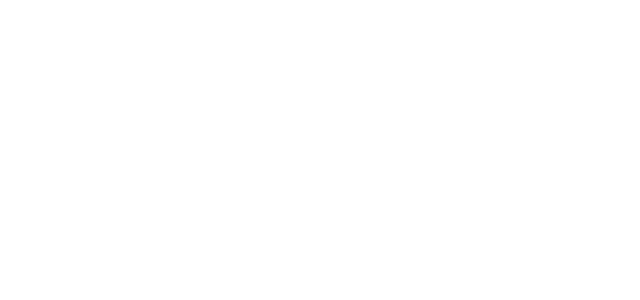
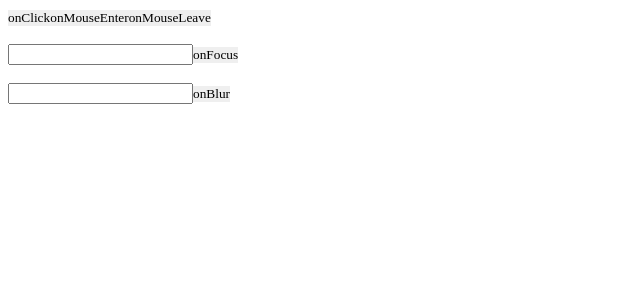
Before and after one commit to seunghyeonKang/techit_react_2024, a React (Create React App) app in the folder techit/: page /techit_react_2024/chapter06/advanced-event-deleteeeee in a window 1280 px wide. Before the commit this address had no page. Shown: the top 300 px of the page, without its empty margins (0-640 px from the left). Built offline with nearby package versions, Linux system fonts and the light colour scheme.

Commit message:
[챕터06-2] 설명용 추가 - 추후 삭제

```diff
--- a/techit/src/Router.jsx
+++ b/techit/src/Router.jsx
@@ -17,6 +17,7 @@ import Events from "./pages/chapter06/Events";
 import Login from "./pages/chapter06/Login";
 import HomeNLoginPage from "./pages/chapter06/AdvancedLogin/HomeNLoginPage";
 import AdvancedEvent from "./pages/chapter06/AdvancedEvent";
+import AdvancedEventCopyyy from "./pages/chapter06/AdvancedEvent copy";
 
 export default function Router() {
   return (
@@ -48,6 +49,10 @@ export default function Router() {
         <Route path="/techit_react_2024/chapter06/login" element={<Login />} />
         <Route path="/techit_react_2024/chapter06/advanced-login" element={<HomeNLoginPage />} />
         <Route path="/techit_react_2024/chapter06/advanced-event" element={<AdvancedEvent />} />
+        <Route
+          path="/techit_react_2024/chapter06/advanced-event-deleteeeee"
+          element={<AdvancedEventCopyyy />}
+        />
 
         {/* chapter0 */}
         {/* chapter0 */}
--- /dev/null
+++ b/techit/src/pages/chapter06/AdvancedEvent copy.jsx
@@ -0,0 +1,41 @@
+import { useState } from "react";
+
+export default function AdvancedEventCopyyy() {
+  const [isClicked, setisClicked] = useState("onClick");
+  const [isMouseEntered, setisMouseEntered] = useState("onMouseEnter");
+  const [isMouseLeaved, setisMouseLeaved] = useState("onMouseLeave");
+  const [isFocused, setisFocused] = useState("onFocus");
+  const [isBlured, setisBlured] = useState("onBlur");
+
+  const handleOnClicked = () => {
+    setisClicked("onClick이 클릭되었습니다.");
+  };
+  const handleOnMouseEntered = () => {
+    setisMouseEntered("onMouseEnter: 마우스가 들어왔습니다.");
+  };
+  const handleOnMouseLeaved = () => {
+    setisMouseLeaved("onMouseLeave: 마우스가 떠났습니다.");
+  };
+  const handleOnFocused = () => {
+    setisFocused("onFocus: input이 클릭되었습니다.");
+  };
+  const handleOnBlured = () => {
+    setisBlured("onBlur: input에서 빠져나왔습니다.");
+  };
+
+  return (
+    <>
+      <button onClick={handleOnClicked}>{isClicked}</button>
+      <button onMouseEnter={handleOnMouseEntered}>{isMouseEntered}</button>
+      <button onMouseLeave={handleOnMouseLeaved}>{isMouseLeaved}</button>
+      <br />
+      <br />
+      <input type="text" onFocus={handleOnFocused} />
+      <button>{isFocused}</button>
+      <br />
+      <br />
+      <input type="text" onBlur={handleOnBlured} />
+      <button>{isBlured}</button>
+    </>
+  );
+}
```
